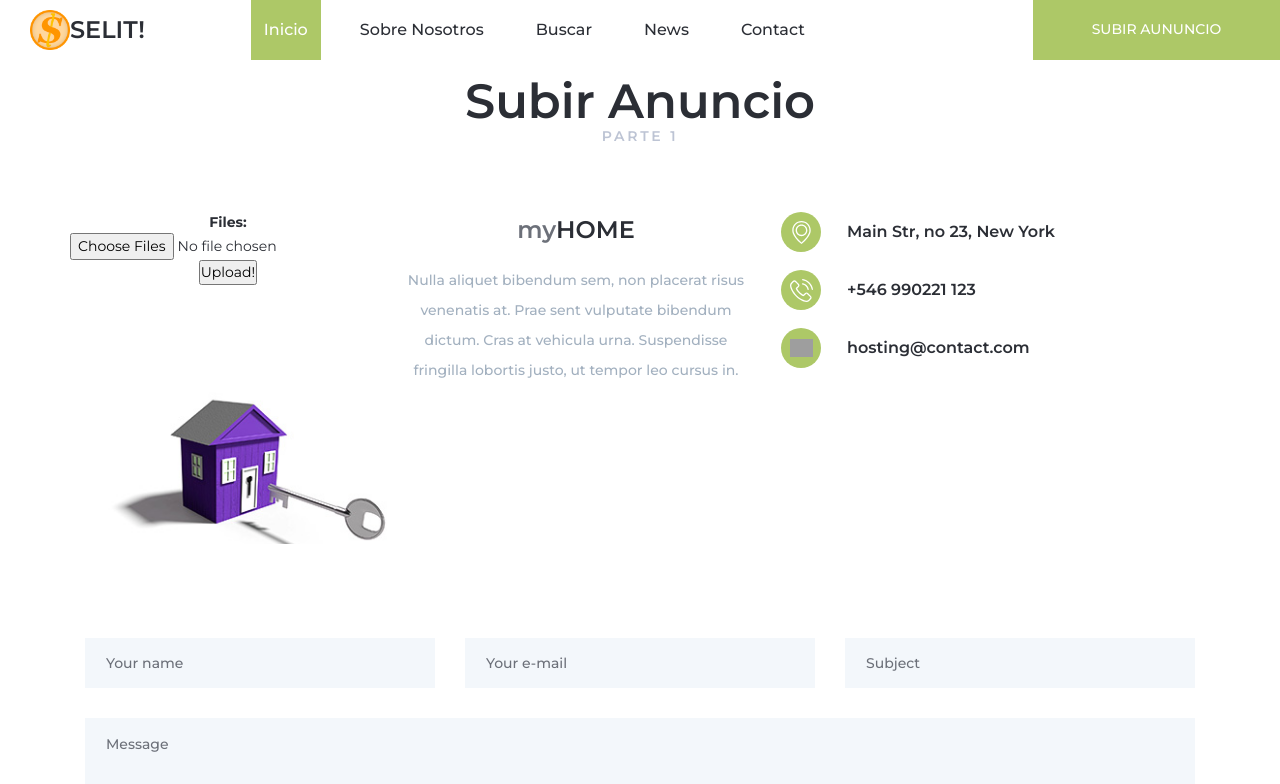
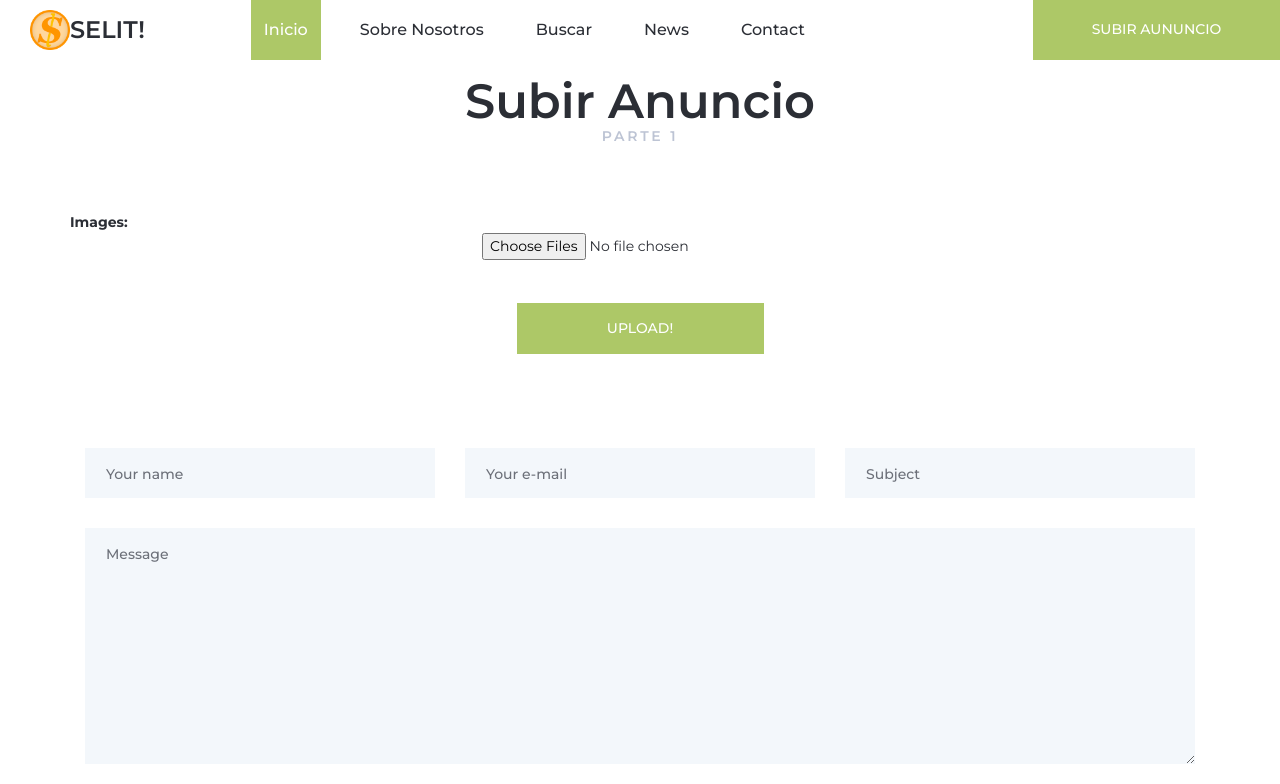
Before and after one commit to unizar-30226-2019-07/Break, a Flask app: page /venderObjeto in a window 1280 px wide. Shown: the part 56-840 px from the top of the page. Run offline with Flask 2, Linux system fonts and the light colour scheme; some libraries are stand-ins or nearby versions; grey boxes are pictures that could not be loaded.

Commit message:
Imagenes beta casi terminado

```diff
--- a/web/app/__init__.py
+++ b/web/app/__init__.py
@@ -1,5 +1,8 @@
-from flask import Flask, render_template, session, redirect
-from flask_bootstrap import Bootstrap
+# Para poder acceder a herramientas del sistema operativo
+import os
+
+from flask import Flask, render_template, session, redirect, request, send_from_directory
+# from flask_bootstrap import Bootstrap
 from flask_login import LoginManager, current_user, login_user, logout_user
 from config import Config
 from app.forms import LoginForm
@@ -16,7 +19,10 @@
 from app import models
 from app.models import User
 
-Bootstrap(app)
+# Constante con la dirección del servidor.
+APP_ROOT = os.path.dirname(os.path.abspath(__file__))
+
+# Bootstrap(app)
 
 @login.user_loader
 def load_user(id):
@@ -75,13 +81,46 @@
 def listing():
     return render_template('listings.html')
 
-@app.route('/single')
-def single():
-    return render_template('single.html')
-
 @app.route('/venderObjeto')
 def venderObjeto():
     return render_template('venderObjeto.html')
 
+
+@app.route("/upload", methods=['POST'])
+def upload():
+    # Creamos la ruta donde vamos a guardar las imagenes
+    target = os.path.join(APP_ROOT, 'static/client_images/')
+    print(target)
+
+    # Si no existe la carpeta, la creamos.
+    if not os.path.isdir(target):
+        os.mkdir(target)
+
+    #T enemos que hacer un bucle para guardar/enviar todas las imagenes que se quieren subir
+    # (El cliente puere queder subir varias)
+    for file in request.files.getlist("file"):
+        print(file) #Debug
+        # Cogemos el nombre del archivo como nombre que se va a guardar, por ahora.
+        filename = file.filename
+        destination = "/".join([target, filename])
+        print(destination)  #Debug
+        file.save(destination)
+
+    # Redirige a la ruta deseada, se pueden pasar parametros
+    return redirect("/single")
+
+# Devuelve las imagenes de un directorio
+@app.route('/imagenes/<filename>')
+def send_image(filename):
+    return send_from_directory("static/client_images", filename)
+
+@app.route('/single')
+def get_gallery():
+    #Devuelve un vector de nombres de imgenes de la ruta especificada
+    image_names = os.listdir('./static/client_images')
+    print(image_names)  #Debug
+    return render_template("single.html", image_names=image_names)
+
+
 if __name__ == '__main__':
     app.run(debug=True)
--- a/web/app/static/styles/venderObjeto.css
+++ b/web/app/static/styles/venderObjeto.css
@@ -10,6 +10,106 @@
 7. Google Map
 
 /******************************
+
+/*********************************
+4. Formulario
+*********************************/
+
+.images {
+  display: flex;
+  flex-wrap:  wrap;
+  margin-top: 20px;
+}
+.images .img,
+.images .pic {
+  flex-basis: 31%;
+  margin-bottom: 10px;
+  border-radius: 4px;
+}
+.images .img {
+  width: 112px;
+  height: 93px;
+  background-size: cover;
+  margin-right: 10px;
+  background-position: center;
+  display: flex;
+  align-items: center;
+  justify-content: center;
+  cursor: pointer;
+  position: relative;
+  overflow: hidden;
+}
+.images .img:nth-child(3n) {
+  margin-right: 0;
+}
+.images .img span {
+  display: none;
+  text-transform: capitalize;
+  z-index: 2;
+}
+.images .img::after {
+  content: '';
+  width: 100%;
+  height: 100%;
+  transition: opacity .1s ease-in;
+  border-radius: 4px;
+  opacity: 0;
+  position: absolute;
+}
+.images .img:hover::after {
+  display: block;
+  background-color: #000;
+  opacity: .5;
+}
+.images .img:hover span {
+  display: block;
+  color: #fff;
+}
+.images .pic {
+  background-color: #F5F7FA;
+  align-self: center;
+  text-align: center;
+  padding: 40px 0;
+  text-transform: uppercase;
+  color: #848EA1;
+  font-size: 12px;
+  cursor: pointer;
+}
+
+@media screen and (max-width: 400px) {
+  .wrapper {
+    margin-top: 0;
+  }
+  header {
+    flex-direction: column;
+  }
+  header span {
+    text-align: left;
+    margin-top: 10px;
+  }
+  .ways li,
+  section input,
+  section textarea,
+  .select-option .head,
+  .select-option .option div {
+   font-size: 8px;
+  }
+  .images .img,
+  .images .pic {
+    flex-basis: 100%;
+    margin-right: 0;
+  }
+}
+
+
+footer {
+  text-align: center;
+  margin-bottom: 20px;
+  text-transform: uppercase;
+  letter-spacing: 2px;
+  color: #fff;
+  font-size: 12px;
+}
 
 /*********************************
 5. Home
--- a/web/app/templates/venderObjeto.html
+++ b/web/app/templates/venderObjeto.html
@@ -37,86 +37,48 @@
                 </div>
             </div>
         </div>
-        <div class="row contact_row">
 
-            <form id="upload-form" action="{{ url_for('upload') }}" method="POST" enctype="multipart/form-data">
 
-                <strong>Files:</strong><br>
-                <input id="file-picker" type="file" name="file" accept="image/*" multiple>
-                <div id="msg"></div>
-                <input type="submit" value="Upload!" id="upload-button">
-            </form>
+        <form id="upload-form" action="{{ url_for('upload') }}" method="POST" enctype="multipart/form-data">
 
-            <!-- Contact - About -->
-            <div class="col-lg-4 contact_col">
-                <div class="logo"><a href="#">my<span>home</span></a></div>
-                <div class="contact_text">
-                    <p>Nulla aliquet bibendum sem, non placerat risus venenatis at. Prae sent vulputate bibendum dictum.
-                        Cras at vehicula urna. Suspendisse fringilla lobortis justo, ut tempor leo cursus in.</p>
-                </div>
+            <div class="row contact_row">
+                <strong>Images:</strong><br>
+            </div>
+            <div class="d-flex justify-content-center">
+                <input id="file-input" type="file" name="file" accept="image/*" multiple >
             </div>
 
-            <!-- Contact - Info -->
-            <div class="col-lg-4 contact_col">
-                <div class="contact_info">
-                    <ul>
-                        <li class="d-flex flex-row align-items-center justify-content-start">
-                            <div class="d-flex flex-column align-items-center justify-content-center">
-                                <div><img src="{{ url_for('static', filename = 'images/placeholder_2.svg') }}" alt="">
-                                </div>
-                            </div>
-                            <span>Main Str, no 23, New York</span>
-                        </li>
-                        <li class="d-flex flex-row align-items-center justify-content-start">
-                            <div class="d-flex flex-column align-items-center justify-content-center">
-                                <div><img src="{{ url_for('static', filename = 'images/phone-call-2.svg') }}" alt="">
-                                </div>
-                            </div>
-                            <span>+546 990221 123</span>
-                        </li>
-                        <li class="d-flex flex-row align-items-center justify-content-start">
-                            <div class="d-flex flex-column align-items-center justify-content-center">
-                                <div><img src="{{ url_for('static', filename = 'images/envelope-2.svg') }}" alt="">
-                                </div>
-                            </div>
-                            <span>hosting@contact.com</span>
-                        </li>
-                    </ul>
-                </div>
+            <div id="preview" class=" images">
+
             </div>
+            <input type="submit" id="send" class="contact_button" value="Upload!" id="upload-button">
+        </form>
 
-            <!-- Contact - Image -->
-            <div class="col-lg-4 contact_col">
-                <div class="contact_image d-flex flex-column align-items-center justify-content-center">
-                    <img src="{{ url_for('static', filename = 'images/contact_image.jpg') }}" alt="">
-                </div>
-            </div>
-
-        </div>
         <div class="row contact_form_row">
             <div class="col">
                 <div class="contact_form_container">
                     <form action="#" class="contact_form text-center" id="contact_form">
                         <div class="row">
                             <div class="col-lg-4">
-                                <input type="text" class="contact_input" placeholder="Your name" required="required">
+                                <input type="text" class="contact_input" placeholder="Your name"
+                                >
                             </div>
                             <div class="col-lg-4">
-                                <input type="email" class="contact_input" placeholder="Your e-mail" required="required">
+                                <input type="email" class="contact_input" placeholder="Your e-mail"
+                                >
                             </div>
                             <div class="col-lg-4">
                                 <input type="text" class="contact_input" placeholder="Subject" required="required">
                             </div>
                         </div>
-                        <textarea class="contact_textarea contact_input" placeholder="Message"
-                                  required="required"></textarea>
+                        <textarea class="contact_textarea contact_input" placeholder="Message"></textarea>
                     </form>
                 </div>
             </div>
         </div>
 
 
-        <!-- Google Map -->
+        <!-- Google Map required="required" -->
         <div class="contact_map_container">
             <div class="map">
                 <div id="google_map" class="google_map">
@@ -126,16 +88,12 @@
                 </div>
             </div>
         </div>
+    </center>
 
-        <div class="d-flex justify-content-center">
-            <button class="contact_button">send message</button>
-        </div>
+    <!-- Footer  -->
+    {% include 'footer.html' %}
 </div>
-
-
-<!-- Footer  -->
-{% include 'footer.html' %}
-</div>
+<script src="https://ajax.googleapis.com/ajax/libs/jquery/2.1.1/jquery.min.js"></script>
 
 <script src="{{ url_for('static', filename = 'js/jquery-3.3.1.min.js') }}"></script>
 <script src="{{ url_for('static', filename = 'styles/bootstrap-4.1.2/popper.js') }}"></script>
@@ -151,26 +109,45 @@
 <script src="https://maps.googleapis.com/maps/api/js?v=3.exp&key=AIzaSyCIwF204lFZg1y4kPSIhKaHEXMLYxxuMhA"></script>
 <script src="{{ url_for('static', filename = 'js/contact.js') }}"></script>
 </body>
+<script>
+    function previewImages() {
 
-<script>
-    $("#file-picker").change(function(){
-        var input = document.getElementById('file-picker');
-        for (var i=0; i<input.files.length; i++)
-        {
-        //koala.jpg, koala.JPG substring(index) lastIndexOf('a') koala.1.jpg
-            var ext= input.files[i].name.substring(input.files[i].name.lastIndexOf('.')+1).toLowerCase()
-            if ((ext == 'jpg') || (ext == 'png'))
-            {
-                $("#msg").text("Files are supported")
-            }
-            else
-            {
-                $("#msg").text("Files are NOT supported")
-                document.getElementById("file-picker").value ="";
-            }
-        }
-    } );
+    var preview = document.querySelector('#preview');
 
+    preview.innerHTML = "";
+
+    if (this.files) {
+        [].forEach.call(this.files, readAndPreview);
+    }
+
+    function readAndPreview(file) {
+
+        // Make sure `file.name` matches our extensions criteria
+        if (!/\.(jpe?g|png|gif)$/i.test(file.name)) {
+        return alert(file.name + " is not an image");
+    } // else...
+
+    var reader = new FileReader();
+
+    reader.addEventListener("load", function() {
+        var new_picture = document.createElement("div");
+        new_picture.className = "pic";
+
+        var image = new Image();
+        //image.height = 100;
+        image.title  = file.name;
+        image.src    = this.result;
+
+        new_picture.appendChild(image)
+        preview.appendChild(new_picture);
+    });
+
+    reader.readAsDataURL(file);
+
+    }
+
+}
+
+document.querySelector('#file-input').addEventListener("change", previewImages);
 </script>
-
 </html>
```
Also changed, not shown: web/app/static/styles/single.css (+64 -1 lines), web/app/templates/single.html (+37 -7 lines), web/app/static/client_images/WIN_20181105_19_35_32_Pro.jpg (added), web/app/static/client_images/WIN_20181105_19_35_33_Pro (2).jpg (added), web/app/static/client_images/WIN_20181105_19_35_33_Pro (3).jpg (added).
